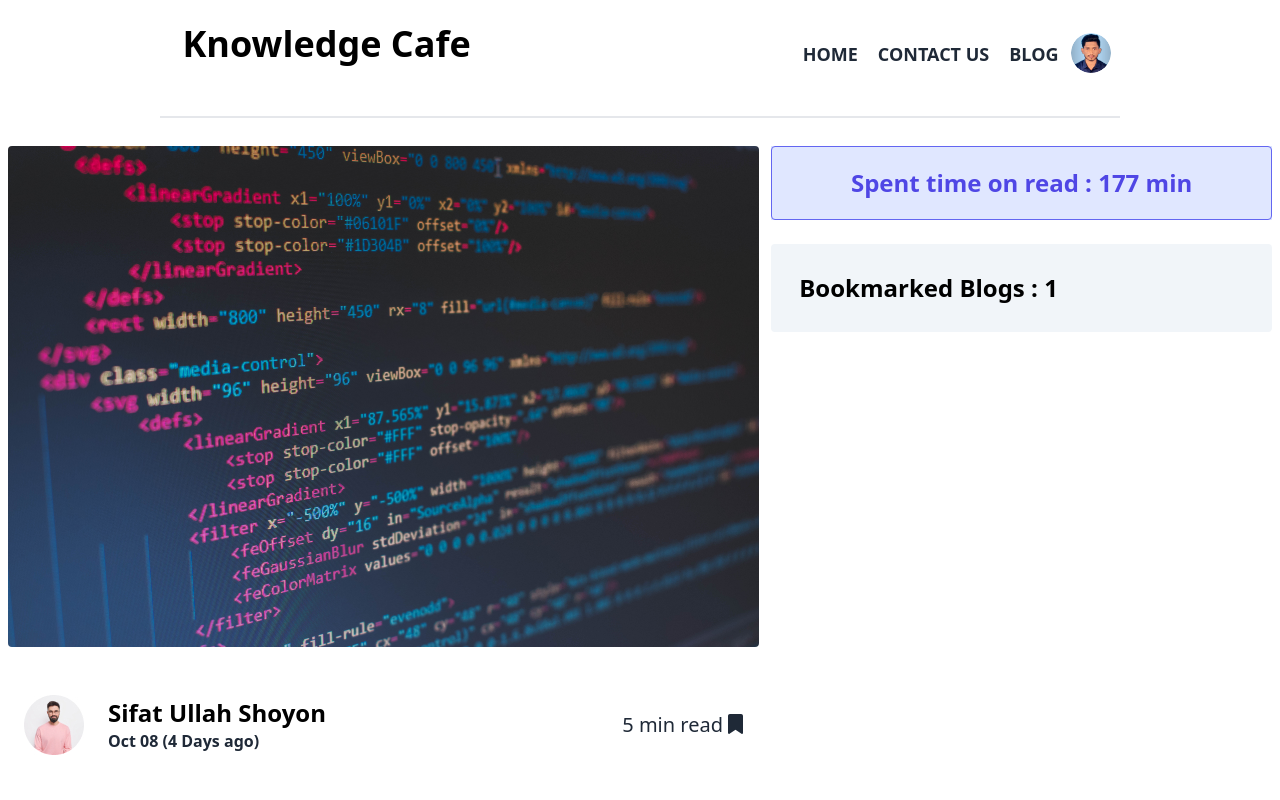
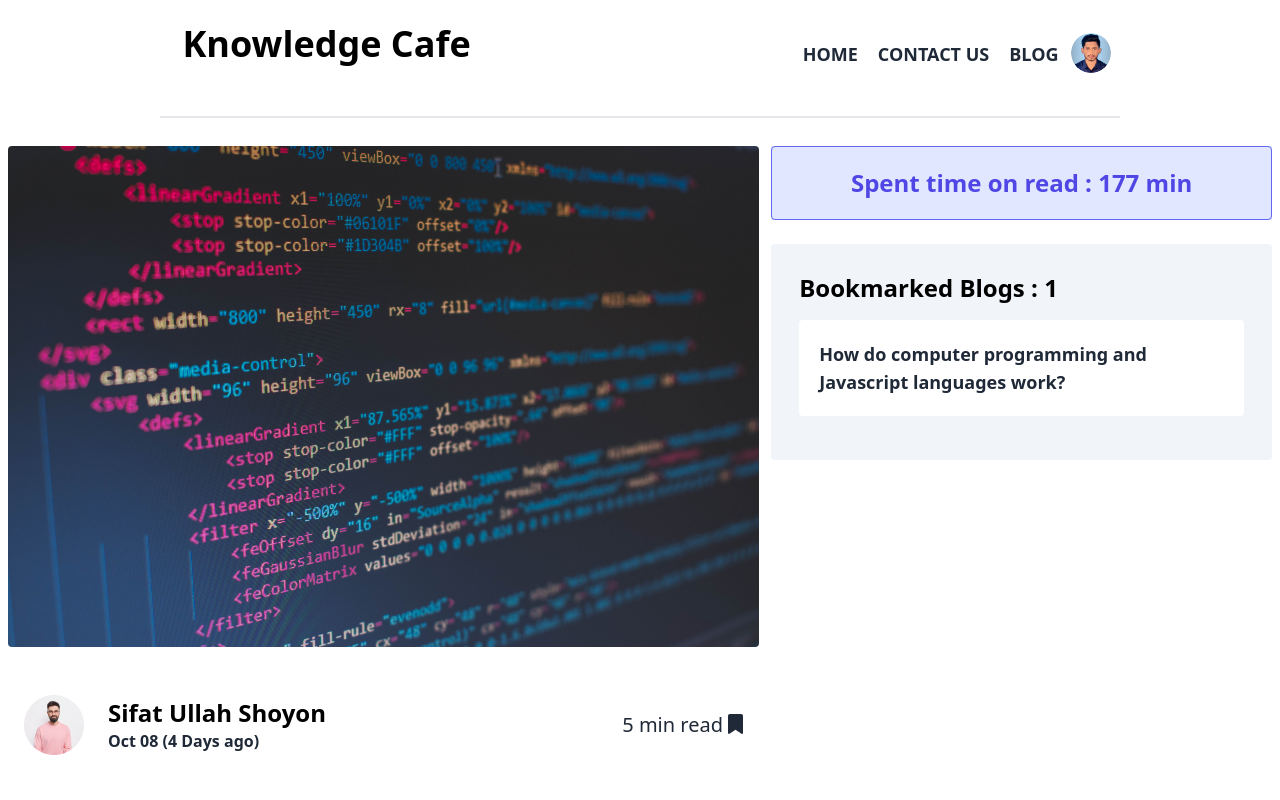
Before and after one commit to sifatullahshoyon/knowledge-cafe-recap, a React (Vite) app: page / in a window 1280 px wide. Both pictures are taken after a click on the element 735 px from the left and 724 px from the top of the page. Shown: the top 800 px of the page. Built offline with nearby package versions, Linux system fonts and the light colour scheme.

Commit message:
Added to the bookmark in the blog title

```diff
--- a/src/Components/Cart/Cart.jsx
+++ b/src/Components/Cart/Cart.jsx
@@ -1,17 +1,27 @@
-import React from 'react';
+import React from "react";
 
 const Cart = (props) => {
-    console.log(props)
-    return (
-        <div>
-            <div className='text-center bg-indigo-100 mb-6 mx-auto'>
-                <p className='border rounded border-indigo-500 p-5 font-exo text-2xl text-indigo-600 font-bold'>Spent time on read : 177 min</p>
-            </div>
-            <div className='bg-slate-100 p-7 rounded'>
-                <h1 className='text-2xl text-black font-exo font-bold'>Bookmarked Blogs : {props.cart.length}</h1>
-            </div>
-        </div>
-    );
+  return (
+    <>
+      <div className="text-center bg-indigo-100 mb-6 mx-auto">
+        <p className="border rounded border-indigo-500 p-5 font-exo text-2xl text-indigo-600 font-bold">
+          Spent time on read : 177 min
+        </p>
+      </div>
+      <div className="bg-slate-100 p-7 rounded">
+        <h1 className="text-2xl text-black font-exo font-bold">
+          Bookmarked Blogs : {props.cart.length}
+        </h1>
+        {props.cart?.map((product) => (
+          <div key={product.id} className="my-4 bg-white p-5 rounded">
+            <p className="font-exo font-semibold text-lg leading-7">
+              {product.title}
+            </p>
+          </div>
+        ))}
+      </div>
+    </>
+  );
 };
 
 export default Cart;
```
